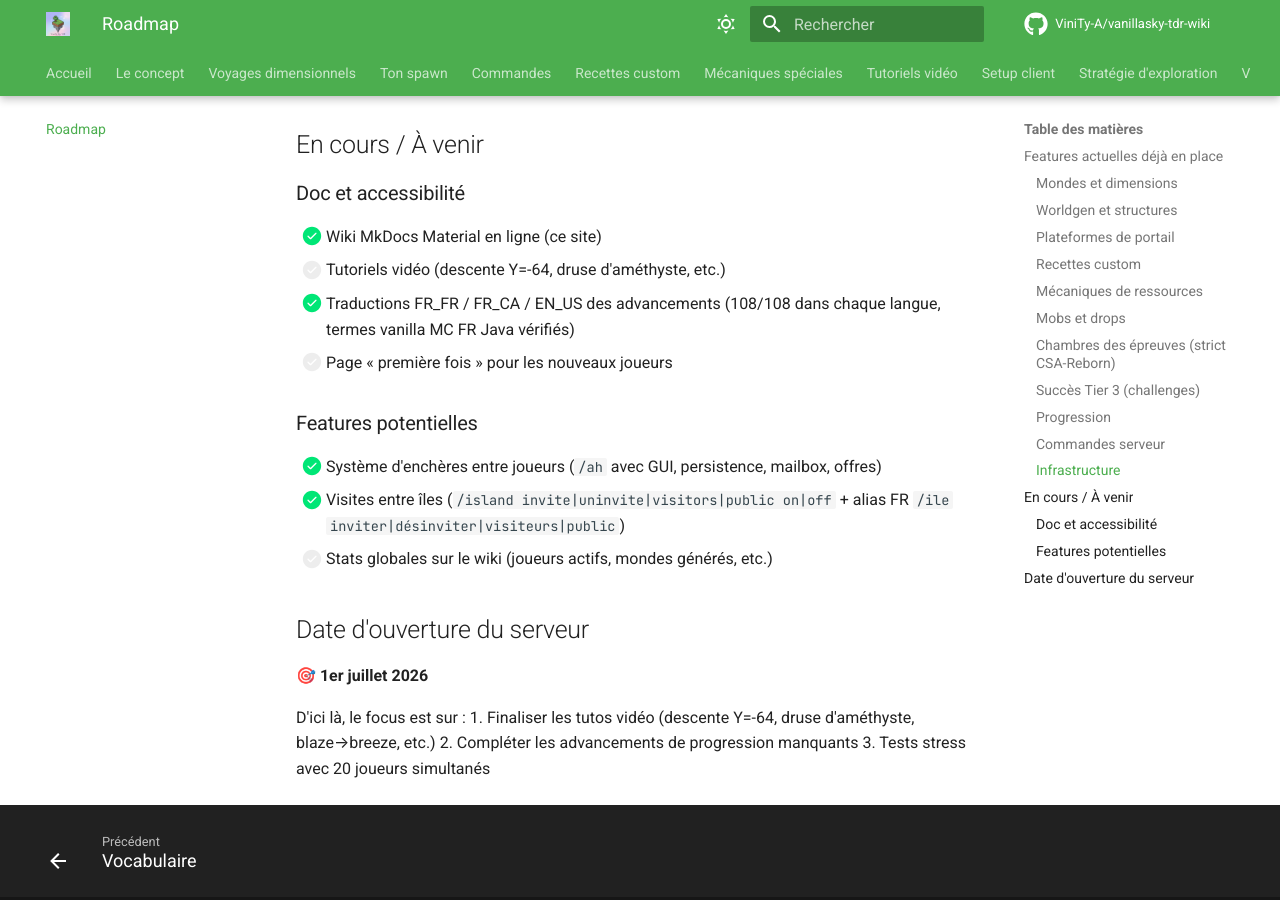
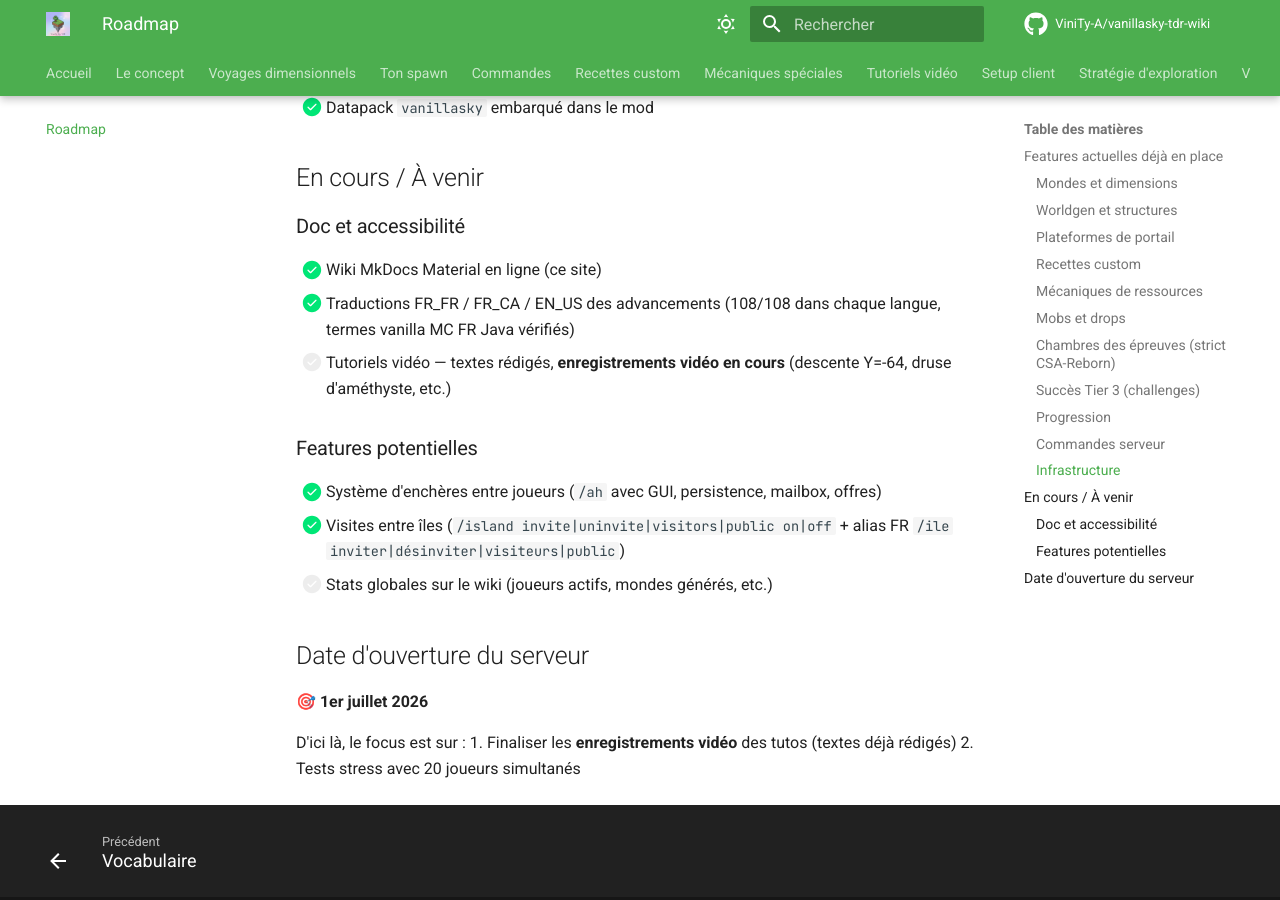
Before and after one commit to ViniTy-A/vanillasky-tdr-wiki, an MkDocs documentation site: the page built from docs/roadmap.md, in a window 1280 px wide and 900 px high, scrolled down 3459 px. Built offline with MkDocs 1.6.1 and Material for MkDocs 9.7.7, drawn with Linux system fonts in a browser that asks for light colours; comment, search, counter and statistics services are not loaded; some of the changed text lies outside the part shown.

Commit message:
fix: audit roadmap — supprime TODOs obsolètes, ajoute Swift Sneak, corrige compteurs

```diff
--- a/docs/roadmap.md
+++ b/docs/roadmap.md
@@ -77,13 +77,14 @@
 - [x] ~12 succès Tier 3 supplémentaires (trim advancements + autres)
 
 ### Progression
-- [x] ~90 succès de progression alignés sur CSA-Reborn
+- [x] 93 succès de progression alignés sur CSA-Reborn
 - [x] Activation générateur des épreuves (strict via clic bâton)
 - [x] Bâton de Breeze (inventaire)
 - [x] Disques chambre des épreuves (Precipice + Creator)
 - [x] Armure de nautile en diamant
 - [x] Buisson (rehydratation)
 - [x] Cœur de grinceur
+- [x] Swift Sneak via table d'enchantement avec Warden à ≤12 blocs
 
 ### Commandes serveur
 - [x] `/myseed` + alias FR `/maseed`
@@ -101,9 +102,8 @@
 
 ### Doc et accessibilité
 - [x] Wiki MkDocs Material en ligne (ce site)
-- [ ] Tutoriels vidéo (descente Y=-64, druse d'améthyste, etc.)
 - [x] Traductions FR_FR / FR_CA / EN_US des advancements (108/108 dans chaque langue, termes vanilla MC FR Java vérifiés)
-- [ ] Page « première fois » pour les nouveaux joueurs
+- [ ] Tutoriels vidéo — textes rédigés, **enregistrements vidéo en cours** (descente Y=-64, druse d'améthyste, etc.)
 
 ### Features potentielles
 - [x] Système d'enchères entre joueurs (`/ah` avec GUI, persistence, mailbox, offres)
@@ -115,6 +115,5 @@
 🎯 **1er juillet 2026**
 
 D'ici là, le focus est sur :
-1. Finaliser les tutos vidéo (descente Y=-64, druse d'améthyste, blaze→breeze, etc.)
-2. Compléter les advancements de progression manquants
-3. Tests stress avec 20 joueurs simultanés
+1. Finaliser les **enregistrements vidéo** des tutos (textes déjà rédigés)
+2. Tests stress avec 20 joueurs simultanés
```
